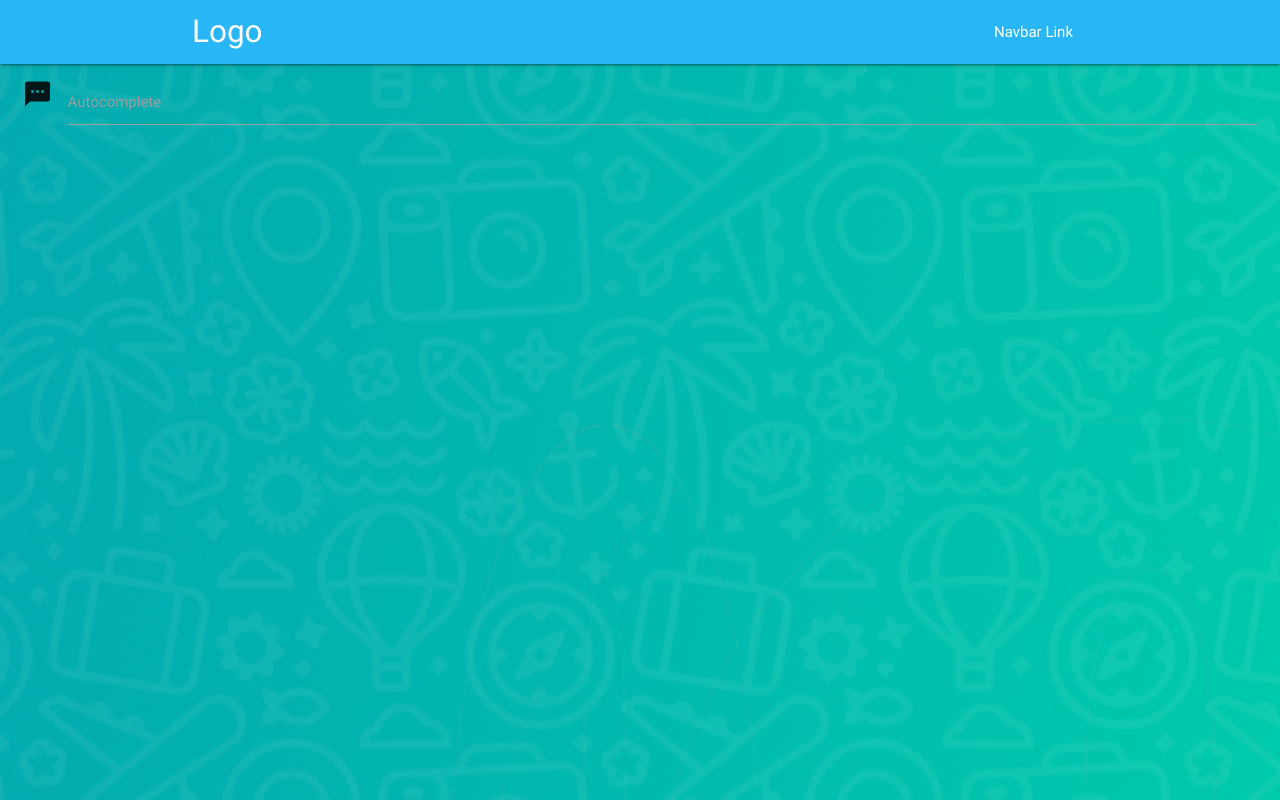
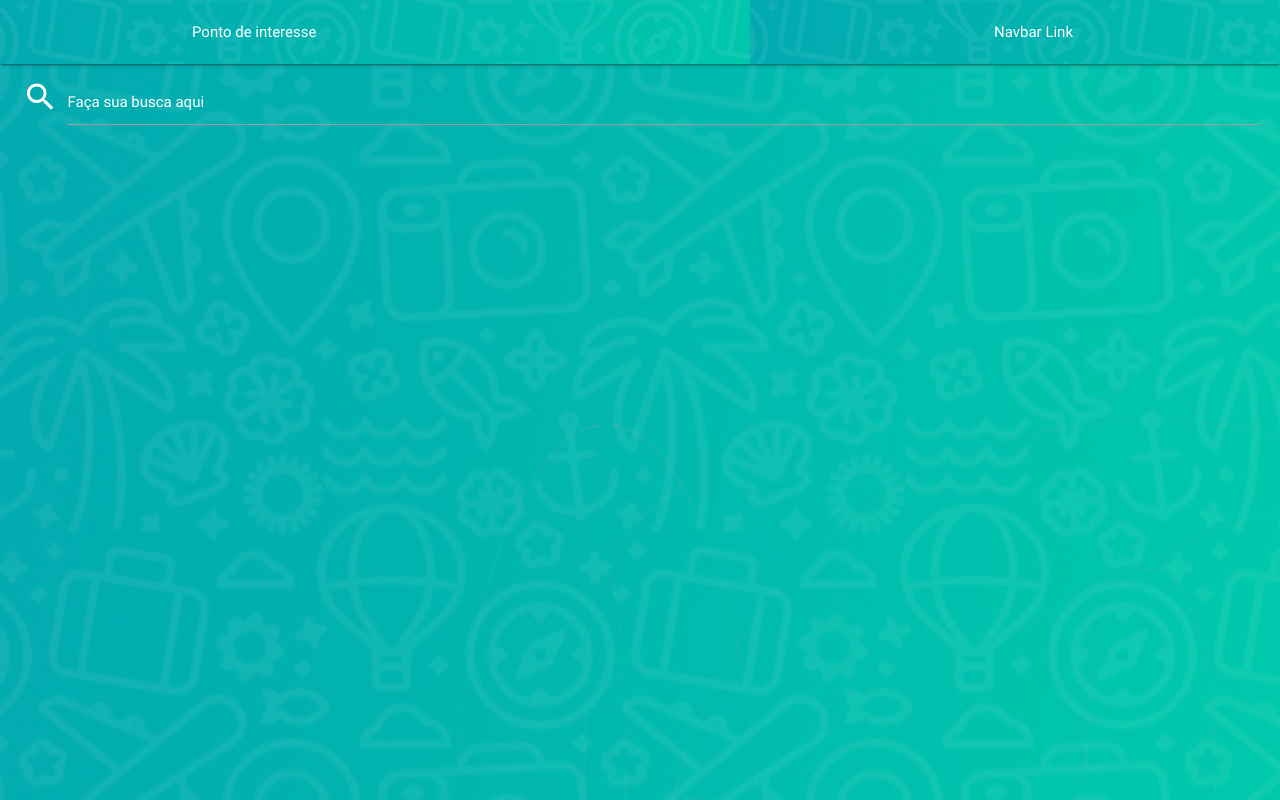
Before and after one commit to henschneider/suaviagem_lab, a plain HTML site: page busca_poi.html in a window 1280 px wide. Drawn offline with nearby package versions, Linux system fonts and the light colour scheme.

Commit message:
Itens de navegação

```diff
--- a/busca_poi.html
+++ b/busca_poi.html
@@ -19,8 +19,8 @@
 
   <!-- Nav -->
   <div class="navbar-fixed">
-  <nav class="light-blue lighten-1" role="navigation">
-    <div class="nav-wrapper container"><a id="logo-container" href="#" class="brand-logo">Logo</a>
+  <nav class="lighten-1" role="navigation" style="background:url(img/bg/padrao.png);">
+    <div class="nav-wrapper container"><a id="logo-container">Ponto de interesse</a>
       <ul class="right hide-on-med-and-down">
         <li><a href="#">Navbar Link</a></li>
       </ul>
@@ -38,9 +38,9 @@
     <div class="col s12">
       <div class="row">
         <div class="input-field col s12">
-          <i class="material-icons prefix">textsms</i>
+          <i class="material-icons prefix" style="font-size:36px; color:#FFF;">search</i>
           <input type="text" id="autocomplete-input" class="autocomplete">
-          <label for="autocomplete-input">Autocomplete</label>
+          <label for="autocomplete-input" style="color:#FFF;">Faça sua busca aqui</label>
         </div>
       </div>
     </div>
```
Also changed, not shown: css/style.css (line endings or trailing spaces).
